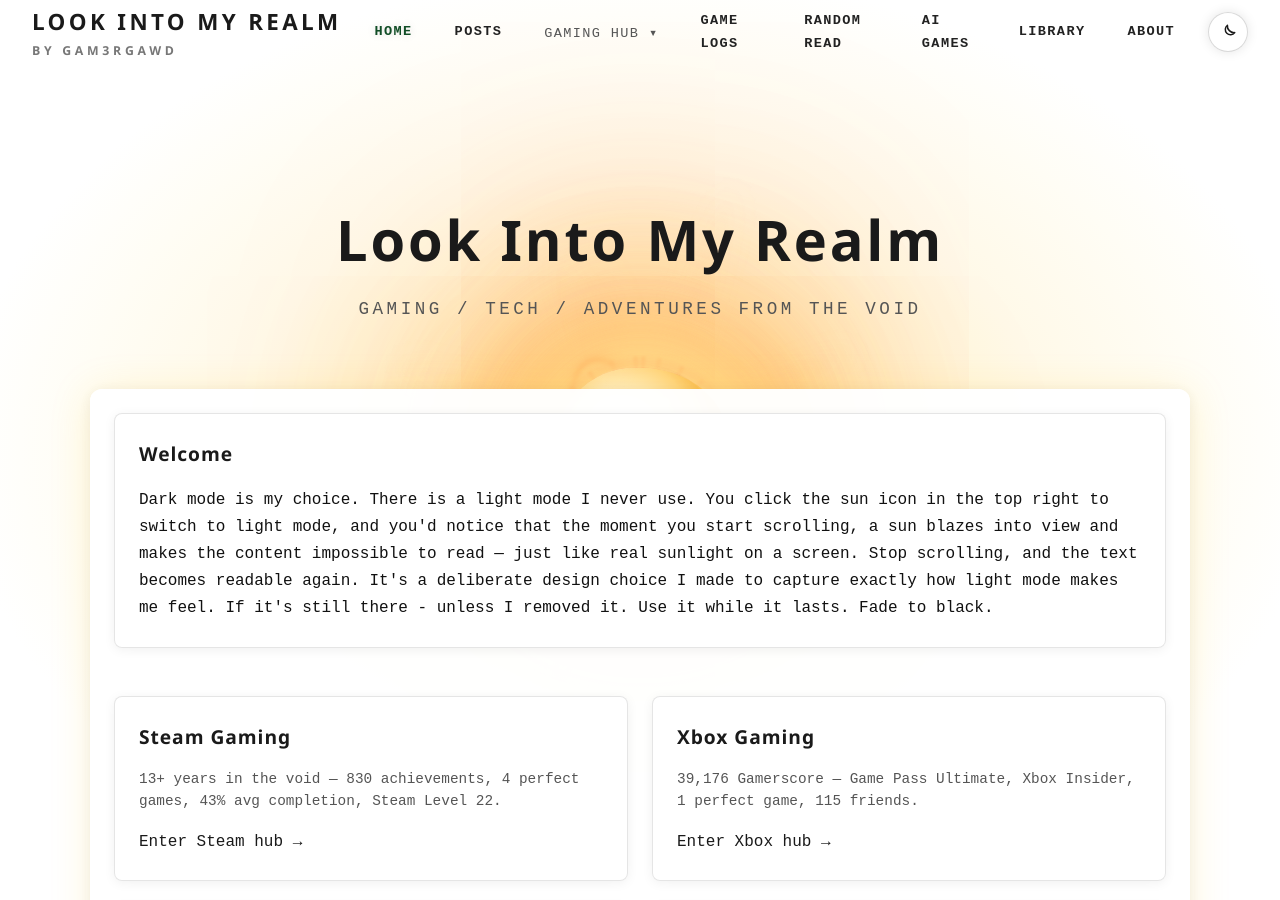
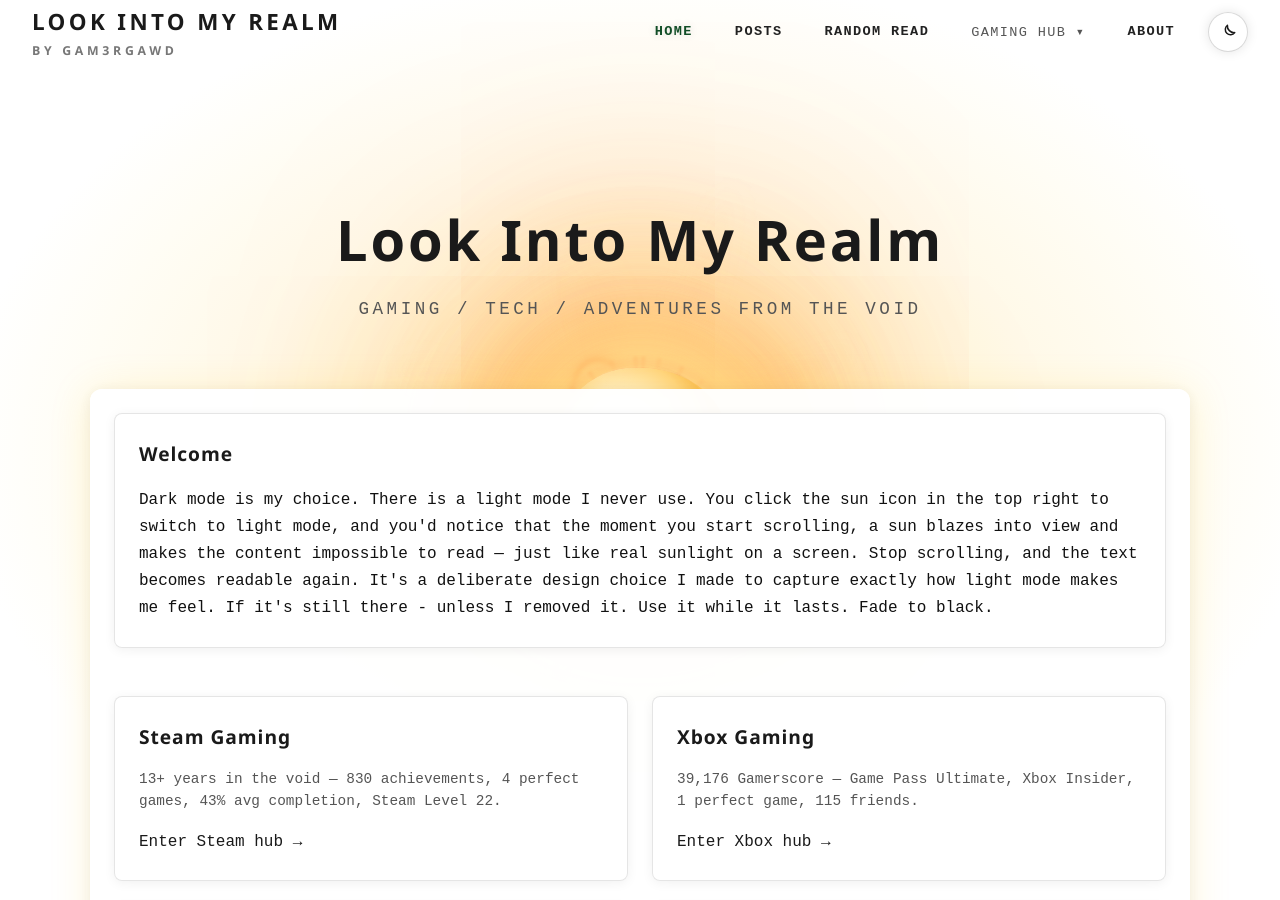
Before and after one commit to vitalnexus/blog, a Jekyll site: the page built from index.md, in a window 1280 px wide and 900 px high. Built offline with Jekyll 4.4.1, drawn with Linux system fonts in a browser that asks for light colours.

Commit message:
feat: update navigation and library page titles for clarity and consistency

```diff
--- a/_layouts/default.html
+++ b/_layouts/default.html
@@ -114,17 +114,16 @@
       <nav class="site-nav" id="siteNav">
       <a href="{{ '/' | relative_url }}" {% if page.url == '/' %}class="active"{% endif %}>Home</a>
       <a href="{{ '/posts' | relative_url }}" {% if page.url == '/posts/' %}class="active"{% endif %}>Posts</a>
-      <div class="nav-dropdown-wrap{% if page.url == '/gaming/' or page.url == '/xbox/' %} active{% endif %}">
+      <a href="{{ '/random-read' | relative_url }}" {% if page.url == '/random-read/' %}class="active"{% endif %}>Random Read</a>
+      <div class="nav-dropdown-wrap{% if page.url == '/gaming/' or page.url == '/xbox/' or page.url == '/library/' or page.url == '/games/' %} active{% endif %}">
         <span class="nav-dropdown-toggle">Gaming Hub &#9662;</span>
         <div class="nav-dropdown-menu">
           <a href="{{ '/gaming' | relative_url }}"{% if page.url == '/gaming/' %} class="active"{% endif %}>Steam Gaming</a>
+          <a href="{{ '/library' | relative_url }}"{% if page.url == '/library/' %} class="active"{% endif %}>Steam Library</a>
           <a href="{{ '/xbox' | relative_url }}"{% if page.url == '/xbox/' %} class="active"{% endif %}>Xbox Gaming</a>
+          <a href="{{ '/games' | relative_url }}"{% if page.url == '/games/' %} class="active"{% endif %}>AI Games</a>
         </div>
       </div>
-      <a href="{{ '/under-construction' | relative_url }}" {% if page.url == '/under-construction/' %}class="active"{% endif %}>Game Logs</a>
-      <a href="{{ '/random-read' | relative_url }}" {% if page.url == '/random-read/' %}class="active"{% endif %}>Random Read</a>
-      <a href="{{ '/games' | relative_url }}" {% if page.url == '/games/' %}class="active"{% endif %}>AI Games</a>
-      <a href="{{ '/library' | relative_url }}" {% if page.url == '/library/' %}class="active"{% endif %}>Library</a>
       <a href="{{ '/about' | relative_url }}" {% if page.url == '/about/' %}class="active"{% endif %}>About</a>
       </nav>
       <div class="header-controls">
```
Also changed, not shown: library.md (+2 -2 lines).
